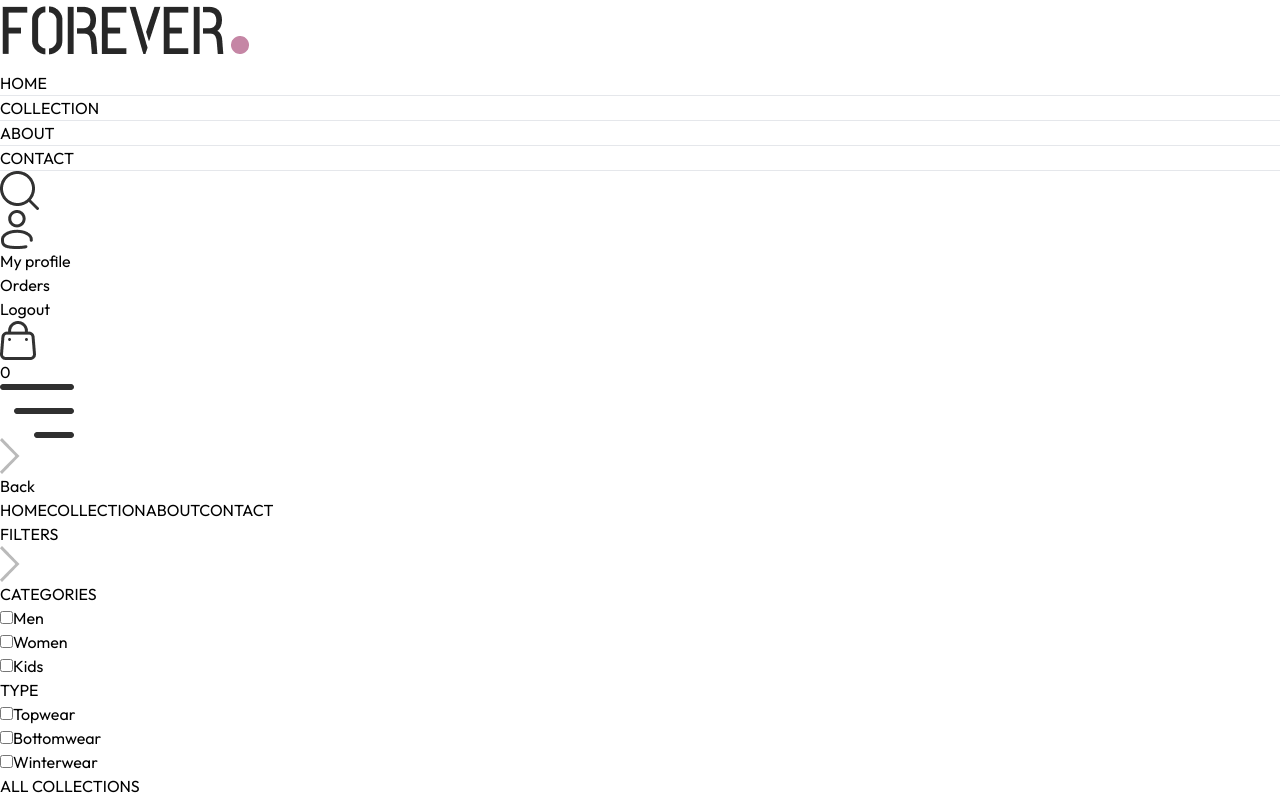
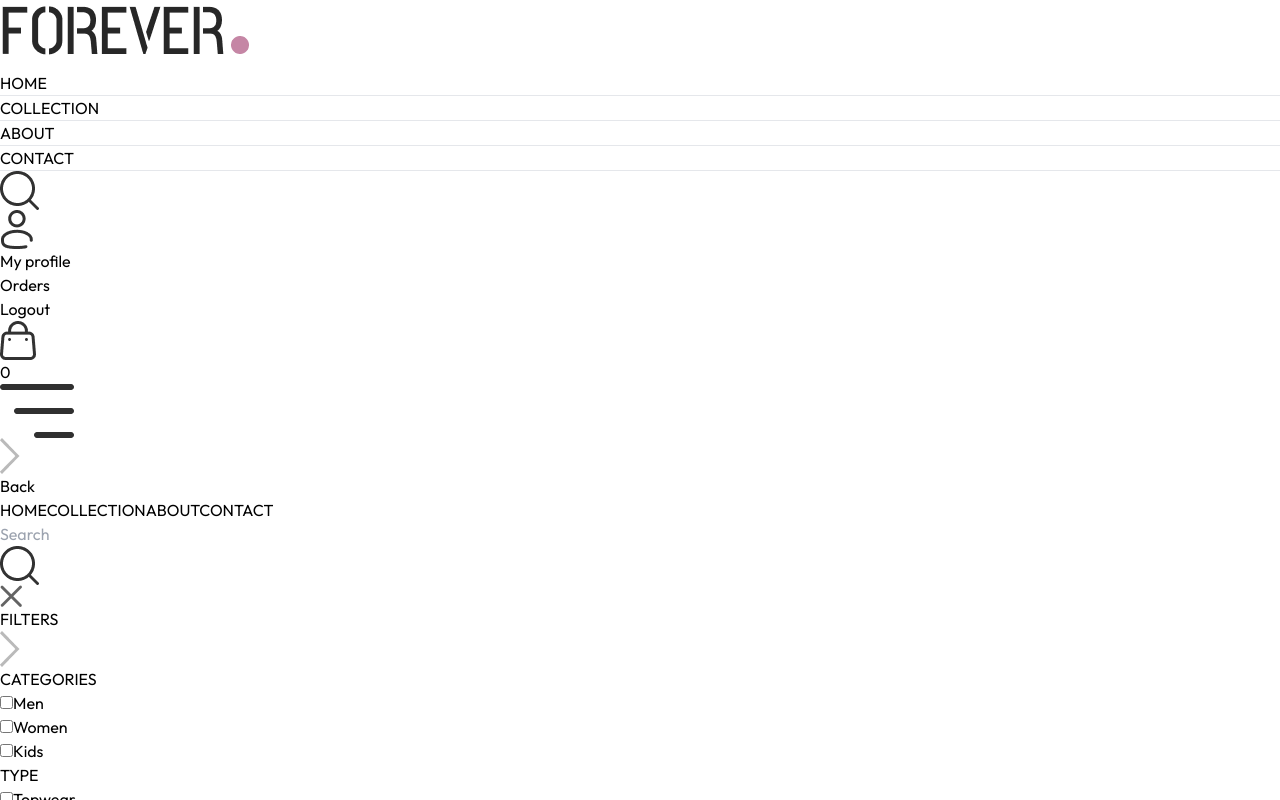
Before and after one commit to NhungNguyen04/Clothing-shop, a React (Vite) app: page /collection in a window 1280 px wide. Both pictures are taken after a click on the picture 19 px from the left and 190 px from the top of the page. Shown: the top 800 px of the page. Built offline with nearby package versions, Linux system fonts and the light colour scheme.

Commit message:
search bar

```diff
--- a/src/App.jsx
+++ b/src/App.jsx
@@ -11,11 +11,13 @@
 import Orders from './pages/Orders'
 import Navbar from './components/Navbar'
 import Footer from './components/Footer'
+import SearchBar from './components/SearchBar'
 
 function App() {
   return (
     <div className='px-4 sm:px-[5vw] md:px-[7vw] lg:px-[9vw]'>
       <Navbar/>
+      <SearchBar/>
         <Routes>
           <Route path="/" element={<Home/>}></Route>
           <Route path="/collection" element={<Collection/>}></Route>
--- a/src/components/Navbar.jsx
+++ b/src/components/Navbar.jsx
@@ -1,9 +1,11 @@
-import React from 'react'
+import React, { useContext } from 'react'
 import { assets } from '@/assets/assets'
 import { Link, NavLink } from 'react-router-dom'
+import { ShopContext } from '../context/ShopContext'
 
 const Navbar = () => {
   const [visible, setVisible] = React.useState(false)
+  const { setShowSearch } = useContext(ShopContext);
 
   return (
     <div className='flex items-center justify-between py-5 font-medium'>
@@ -29,7 +31,7 @@
         </NavLink>
       </ul>
       <div className='flex items-center gap-6'>
-        <img src={assets.search_icon} alt="" className='w-5 cursor-pointer' />
+        <img onClick={() => setShowSearch(true)} src={assets.search_icon} alt="" className='w-5 cursor-pointer' />
         <div className='group relative'>
           <img src={assets.profile_icon} alt="" className='w-5 cursor-pointer'/>
           <div className='group-hover:block hidden absolute dropdown-menu right-0 pt-4'>
--- /dev/null
+++ b/src/components/SearchBar.jsx
@@ -0,0 +1,32 @@
+import React, { useContext, useState, useEffect } from 'react'
+import { ShopContext } from '../context/ShopContext'
+import { assets } from '../assets/assets';
+import { useLocation } from 'react-router-dom';
+
+const SearchBar = () => {
+
+  const  { search, setSearch, showSearch, setShowSearch } = useContext(ShopContext);
+  const [ visible, setVisible ] = useState(false);
+  const location = useLocation();
+
+  useEffect(() => {
+    if (location.pathname.includes('collection')) {
+      setVisible(true);
+    } else {
+      setVisible(false);
+    }
+  }, [location])
+
+  return showSearch && visible ? (
+    <div className='border-t border-b bg-gray-50 text-center'>
+      <div className='inline-flex items-center justify-center border border-gray-400 px-5
+      py-2 my-5 mx-3 rounded-full w-3/4 sm:w-1/2'>
+        <input onChange={(e) => setSearch(e.target.value)} value={search} type="text" placeholder='Search' className='flex-1 outline-none bg-inherit text-sm' />
+        <img src={assets.search_icon} className='w-4' alt="" />
+      </div>
+      <img className="inline w-3 cursor-pointer" src={assets.cross_icon} onClick={() => {setShowSearch(false)}} alt="" />
+    </div>
+  ) : null
+}
+
+export default SearchBar
--- a/src/context/ShopContext.jsx
+++ b/src/context/ShopContext.jsx
@@ -1,4 +1,4 @@
-import { createContext } from "react";
+import { createContext, useState } from "react";
 import { products } from "../assets/assets";
 
 export const ShopContext = createContext();
@@ -7,9 +7,13 @@
 
   const currency = '$';
   const delivery_fee = 10;
+  const [ search, setSearch ] = useState('');
+  const [ showSearch, setShowSearch ] = useState(false);
+
 
   const value = {
-    products, currency, delivery_fee
+    products, currency, delivery_fee,
+    search, setSearch, showSearch, setShowSearch
   }
 
   return (
--- a/src/pages/Collection.jsx
+++ b/src/pages/Collection.jsx
@@ -6,7 +6,7 @@
 
 function Collection() {
 
-  const { products } = useContext(ShopContext);
+  const { products, search, showSearch } = useContext(ShopContext);
   const [ showFilter, setShowFilter ] = useState(true)
   const [ filterProducts, setFilterProducts ] = useState([]);
   const [ category, setCategory ] = useState([]);
@@ -31,6 +31,10 @@
 
   const applyFilter = () => {
     let productsCopy = products.slice();
+
+    if (showSearch && search) {
+      productsCopy = productsCopy.filter(item => item.name.toLowerCase().includes(search.toLowerCase()))
+    }
 
     if (category.length > 0) {
       productsCopy = productsCopy.filter(item => category.includes(item.category))
@@ -61,7 +65,7 @@
 
   useEffect(() => {
     applyFilter()
-  }, [category, subCategory])
+  }, [category, subCategory, search, showSearch])
 
   useEffect(() => {
     sortProducts()
```
